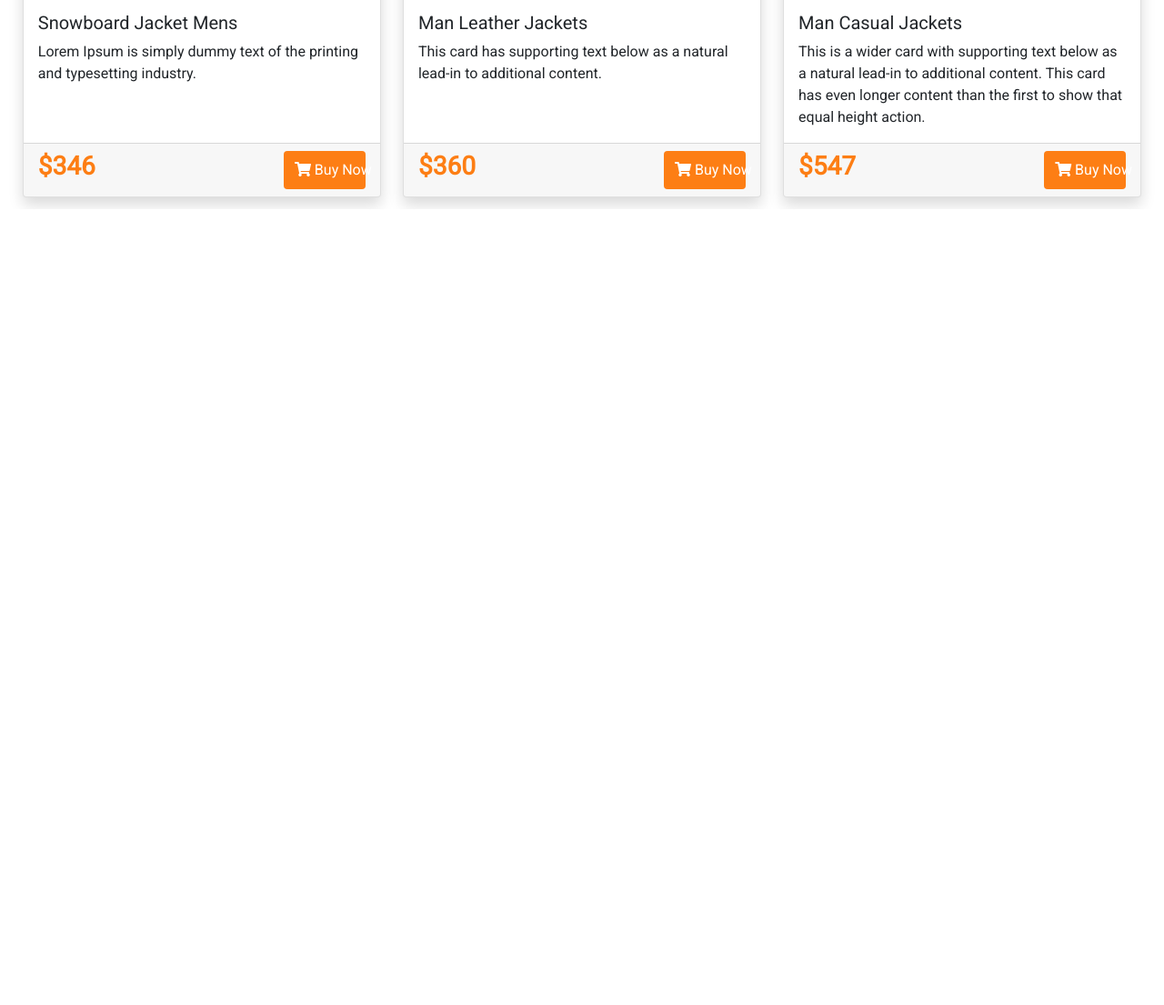
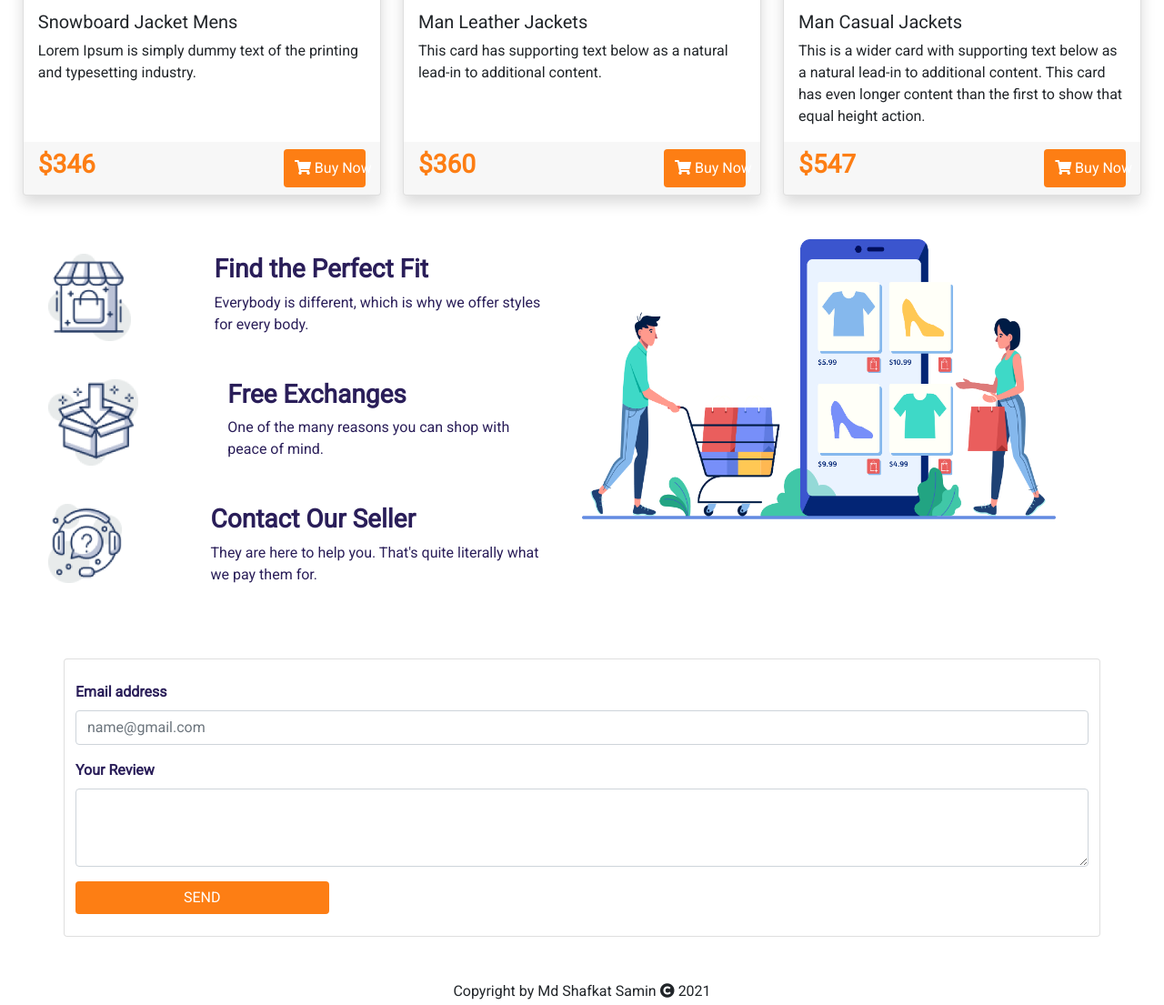
Before and after one commit to Samin1615088/Fashion-website-milestone-2, a plain HTML site: page index.html in a window 1280 px wide. Shown: the part 1954-3059 px from the top of the page at 91% size. Before the commit the page ends 2184 px from the top, so only its background shows below. Drawn offline with nearby package versions, Linux system fonts and the light colour scheme.

Commit message:
about and footer is added

```diff
--- a/index.html
+++ b/index.html
@@ -18,7 +18,7 @@
 
 <body>
 
-    <header class="container-fluid">
+    <header id="top_section" class="container-fluid">
         <nav class="navbar navbar-expand-lg navbar-light bg-light">
             <div class="container-fluid">
                 <div>
@@ -36,13 +36,13 @@
                     <div class="collapse navbar-collapse" id="navbarSupportedContent">
                         <ul class="navbar-nav me-auto mb-2 mb-lg-0 ">
                             <li class="nav-item me-5">
-                                <a class="nav-link active " aria-current="page" href="#">Home</a>
+                                <a class="nav-link active " aria-current="page" href="#top_section">Home</a>
                             </li>
                             <li class="nav-item me-5">
-                                <a class="nav-link" href="#">Product</a>
+                                <a class="nav-link" href="#product-section">Product</a>
                             </li>
                             <li class="nav-item me-5">
-                                <a class="nav-link" href="#">About us</a>
+                                <a class="nav-link" href="#about-us-section">About us</a>
                             </li>
                             <li class="nav-item me-5">
                                 <a class="nav-link" href="#">Contact us</a>
@@ -61,7 +61,7 @@
                 <h1 class="fw-bold font-bebas-neues text-warning size display-1">Be the Penguins </h1>
                 <h1 class="fw-bold font-bebas-neues display-1 color-navi-blue">of Winter</h1>
                 <p>Lorem Ipsum is simply dummy text of the printing and typesetting industry.</p>
-                <button type="button" class="btn btn-primary mt-3 w-25 color-bg-orange my-btn-style">
+                <button type="button" class="btn btn-primary mt-3 w-25 color-bg-orange noborder-style">
                     <span style="white-space: nowrap;"><i class="fas fa-shopping-cart pe-1"></i>Buy Now</span>
                 </button>
             </div>
@@ -71,8 +71,9 @@
             </div>
         </section>
 
+
         <!-- Woman Jackets -->
-        <section class="container-fluid mt-6">
+        <section id="product-section" class="container-fluid mt-6">
             <h3 class="mt-5 h2 fw-bold font-bebas-neues">WOMAN JACKETS</h3>
             <div class="row row-cols-1 row-cols-md-3 g-4 mt-5">
                 <div class="col">
@@ -83,9 +84,9 @@
                             <p class="card-text ">Lorem Ipsum is simply dummy text of the
                                 printing and typesetting industry.</p>
                         </div>
-                        <div class="card-footer d-flex flex-row justify-content-between">
+                        <div class="card-footer d-flex flex-row justify-content-between noborder-style">
                             <h3 class="fw-bold color-orange ">$346</h3>
-                            <button type="button" class="btn btn-primary w-25 color-bg-orange my-btn-style">
+                            <button type="button" class="btn btn-primary w-25 color-bg-orange noborder-style">
                                 <span style="white-space: nowrap;"><i class="fas fa-shopping-cart pe-1"></i>Buy
                                     Now</span>
                             </button>
@@ -100,9 +101,9 @@
                             <p class="card-text ">This card has supporting text below as a natural lead-in to additional
                                 content.</p>
                         </div>
-                        <div class="card-footer d-flex flex-row justify-content-between">
+                        <div class="card-footer d-flex flex-row justify-content-between noborder-style">
                             <h3 class="fw-bold color-orange">$360</h3>
-                            <button type="button" class="btn btn-primary w-25 color-bg-orange my-btn-style">
+                            <button type="button" class="btn btn-primary w-25 color-bg-orange noborder-style">
                                 <span style="white-space: nowrap;"><i class="fas fa-shopping-cart pe-1"></i>Buy
                                     Now</span>
                             </button>
@@ -119,9 +120,9 @@
                                 additional content. This card has even longer content than the first to show that equal
                                 height action.</p>
                         </div>
-                        <div class="card-footer d-flex flex-row justify-content-between">
+                        <div class="card-footer d-flex flex-row justify-content-between noborder-style">
                             <h3 class="fw-bold color-orange">$547</h3>
-                            <button type="button" class="btn btn-primary w-25 color-bg-orange my-btn-style">
+                            <button type="button" class="btn btn-primary w-25 color-bg-orange noborder-style">
                                 <span style="white-space: nowrap;"><i class="fas fa-shopping-cart pe-1"></i>Buy
                                     Now</span>
                             </button>
@@ -146,9 +147,9 @@
                             <p class="card-text ">Lorem Ipsum is simply dummy text of the
                                 printing and typesetting industry.</p>
                         </div>
-                        <div class="card-footer d-flex flex-row justify-content-between">
+                        <div class="card-footer d-flex flex-row justify-content-between noborder-style">
                             <h3 class="fw-bold color-orange ">$346</h3>
-                            <button type="button" class="btn btn-primary w-25 color-bg-orange my-btn-style">
+                            <button type="button" class="btn btn-primary w-25 color-bg-orange noborder-style">
                                 <span style="white-space: nowrap;"><i class="fas fa-shopping-cart pe-1"></i>Buy
                                     Now</span>
                             </button>
@@ -163,9 +164,9 @@
                             <p class="card-text ">This card has supporting text below as a natural lead-in to additional
                                 content.</p>
                         </div>
-                        <div class="card-footer d-flex flex-row justify-content-between">
+                        <div class="card-footer d-flex flex-row justify-content-between noborder-style">
                             <h3 class="fw-bold color-orange">$360</h3>
-                            <button type="button" class="btn btn-primary w-25 color-bg-orange my-btn-style">
+                            <button type="button" class="btn btn-primary w-25 color-bg-orange noborder-style">
                                 <span style="white-space: nowrap;"><i class="fas fa-shopping-cart pe-1"></i>Buy
                                     Now</span>
                             </button>
@@ -182,9 +183,9 @@
                                 additional content. This card has even longer content than the first to show that equal
                                 height action.</p>
                         </div>
-                        <div class="card-footer d-flex flex-row justify-content-between">
+                        <div class="card-footer d-flex flex-row justify-content-between noborder-style">
                             <h3 class="fw-bold color-orange">$547</h3>
-                            <button type="button" class="btn btn-primary w-25 color-bg-orange my-btn-style">
+                            <button type="button" class="btn btn-primary w-25 color-bg-orange noborder-style">
                                 <span style="white-space: nowrap;"><i class="fas fa-shopping-cart pe-1"></i>Buy
                                     Now</span>
                             </button>
@@ -196,6 +197,75 @@
         <!-- Mens Jackets -->
 
 
+        <section id="about-us-section" class="bottom-section h-100 mt-5 color-navi-blue">
+            <section class=" container-fluid row mb-5">
+                <div class="col-lg-6 d-flex flex-column justify-content-around">
+                    <!-- subpart -->
+                    <div class="card noborder-style">
+                        <div class="card-body d-flex flex-row">
+                            <div>
+                                <img class="w-50" src="Logo, Icon/image 12.png" alt="">
+                            </div>
+                            <div class="d-flex flex-column justify-content-around">
+                                <h3 class="fw-bold">Find the Perfect Fit</h3>
+                                <p>Everybody is different, which is why we
+                                    offer styles for every body.</p>
+                            </div>
+                        </div>
+                    </div>
+
+                    <div class="card noborder-style">
+                        <div class="card-body d-flex flex-row">
+                            <div>
+                                <img class="w-50" src="Logo, Icon/image 13.png" alt="">
+                            </div>
+                            <div>
+                                <h3 class="fw-bold">Free Exchanges</h3>
+                                <p>One of the many reasons you can shop
+                                    with peace of mind.</p>
+                            </div>
+                        </div>
+                    </div>
+
+                    <div class="card noborder-style">
+                        <div class="card-body d-flex flex-row">
+                            <div>
+                                <img class="w-50" src="Logo, Icon/image 14.png" alt="">
+                            </div>
+                            <div class="ms-3">
+                                <h3 class="fw-bold">Contact Our Seller</h3>
+                                <p>They are here to help you. That's quite
+                                    literally what we pay them for.</p>
+                            </div>
+                        </div>
+                    </div>
+                    <!-- subpart -->
+                </div>
+
+                <div class="col-lg-6 ">
+                    <img src="Logo, Icon/xmild.png" class="img-fluid top-imagesize" alt="Responsive image">
+
+                </div>
+            </section>
+        </section>
+
+        <section class="container card color-navi-blue fw-bolder mt-5">
+            <div class="mb-3 mt-4">
+                <label for="exampleFormControlInput1" class="form-label">Email address</label>
+                <input type="email" class="form-control" id="exampleFormControlInput1" placeholder="name@gmail.com">
+            </div>
+            <div class="mb-3">
+                <label for="exampleFormControlTextarea1" class="form-label">Your Review</label>
+                <textarea class="form-control" id="exampleFormControlTextarea1" rows="3"></textarea>
+            </div>
+            <button type="button" class="btn btn-primary w-25 color-bg-orange noborder-style mb-4">
+                <span style="white-space: nowrap;">SEND</span>
+            </button>
+        </section>
+
+        <footer class="m-5">
+            <p class="text-md-center">Copyright by Md Shafkat Samin <i class="fa fa-copyright" aria-hidden="true"></i> 2021</p>
+        </footer>
     </main>
 
     <script src="https://cdn.jsdelivr.net/npm/bootstrap@5.0.0-beta1/dist/js/bootstrap.bundle.min.js"
--- a/style.css
+++ b/style.css
@@ -31,6 +31,6 @@ body {
   width: 90%;
 }
 
-.my-btn-style {
+.noborder-style {
   border: 0px;
 }
```
Also changed, not shown: Logo, Icon/xmild.png (renamed from Logo, Icon/XMLID 1.png).
